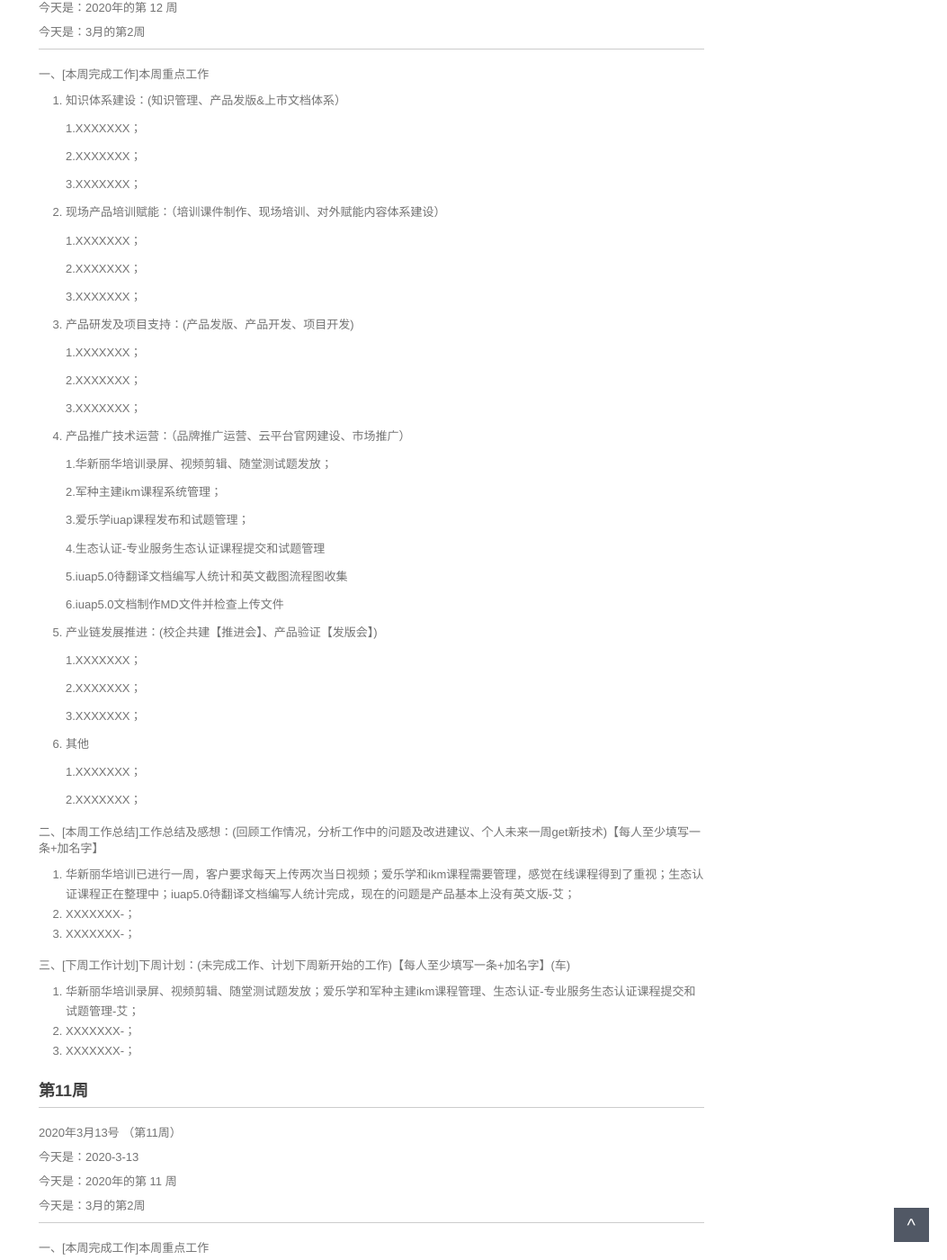
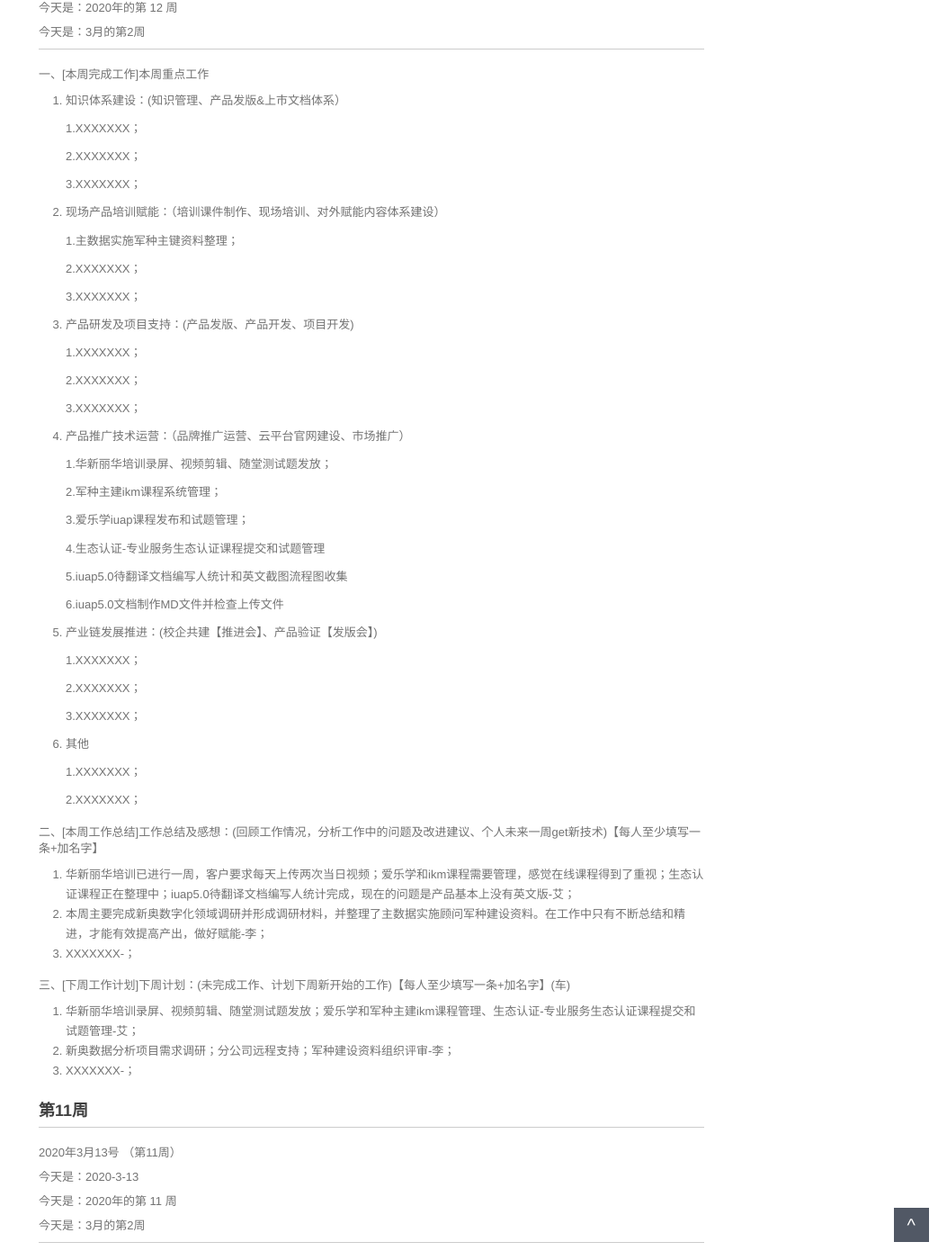
Before and after one commit to walllFlower/blog, a Jekyll site: the page built from 2020-02-28-day_report.md, in a window 1280 px wide and 1400 px high, scrolled down 435 px. Shown: the whole window at 90% size, without its empty margins (227-1280 px from the left). Built offline with Jekyll 4.4.1, drawn with Linux system fonts in a browser that asks for light colours; comment, search, counter and statistics services are not loaded.

Commit message:
Update 2020-02-28-day_report.md
add by lh

```diff
--- a/2020-02-28-day_report.md
+++ b/2020-02-28-day_report.md
@@ -34,7 +34,7 @@ categories: 技术运营工作周报
 
 2. 现场产品培训赋能：（培训课件制作、现场培训、对外赋能内容体系建设）
 
-    1.XXXXXXX；
+    1.主数据实施军种主键资料整理；
 
     2.XXXXXXX；
 
@@ -80,13 +80,13 @@ categories: 技术运营工作周报
 二、[本周工作总结]工作总结及感想：(回顾工作情况，分析工作中的问题及改进建议、个人未来一周get新技术)【每人至少填写一条+加名字】
 
 1. 华新丽华培训已进行一周，客户要求每天上传两次当日视频；爱乐学和ikm课程需要管理，感觉在线课程得到了重视；生态认证课程正在整理中；iuap5.0待翻译文档编写人统计完成，现在的问题是产品基本上没有英文版-艾；
-2. XXXXXXX-；
+2. 本周主要完成新奥数字化领域调研并形成调研材料，并整理了主数据实施顾问军种建设资料。在工作中只有不断总结和精进，才能有效提高产出，做好赋能-李；
 3. XXXXXXX-；
 
 三、[下周工作计划]下周计划：(未完成工作、计划下周新开始的工作)【每人至少填写一条+加名字】(车)
 
 1. 华新丽华培训录屏、视频剪辑、随堂测试题发放；爱乐学和军种主建ikm课程管理、生态认证-专业服务生态认证课程提交和试题管理-艾；
-2. XXXXXXX-；
+2. 新奥数据分析项目需求调研；分公司远程支持；军种建设资料组织评审-李；
 3. XXXXXXX-；
 
 
```
